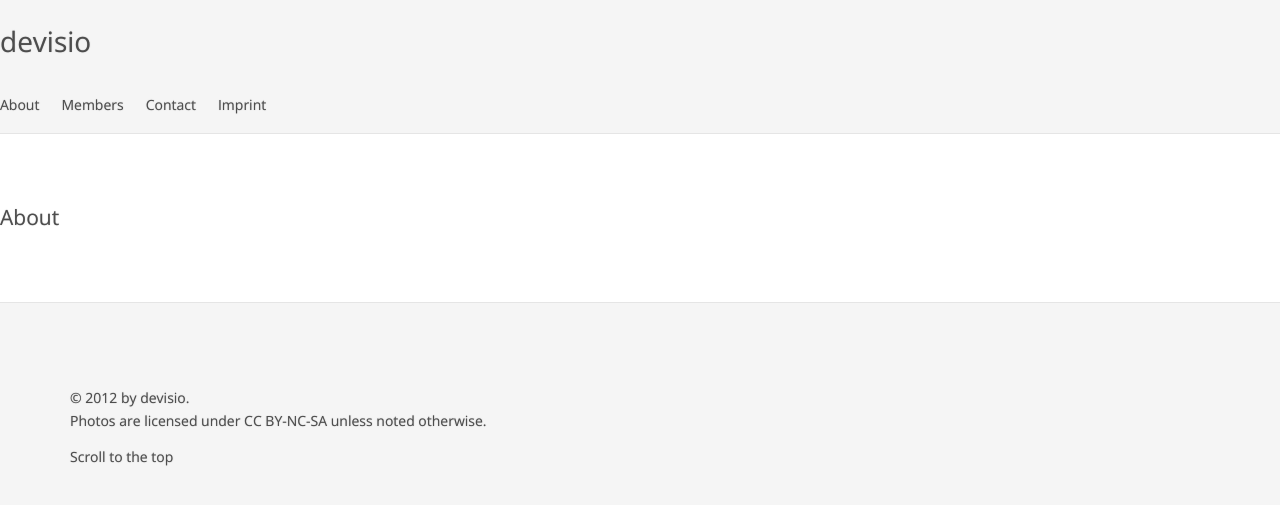
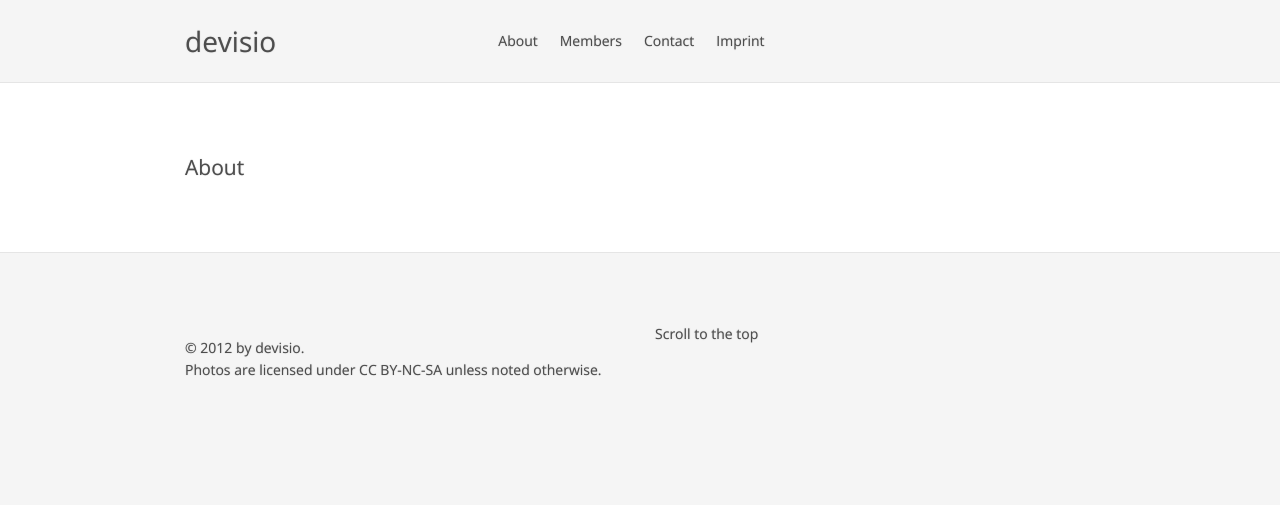
Before and after one commit to devisio/devisio-archive, a Django app: template devisio/templates/devisio/about.html in a window 1280 px wide. Shown: the top 505 px of the page. Run offline with Django 3.2, Linux system fonts and the light colour scheme; the template is opened without the code that fills it, so the values that code supplies are empty; style sheets or scripts are compiled from the project's sources; some libraries are stand-ins or nearby versions.

Commit message:
include layouts.sass in app.sass

```diff
--- a/devisio/static/sass/app.sass
+++ b/devisio/static/sass/app.sass
@@ -1,5 +1,6 @@
 @import 'variables'
 
+@import 'layouts'
 @import 'lists'
 
 
```
